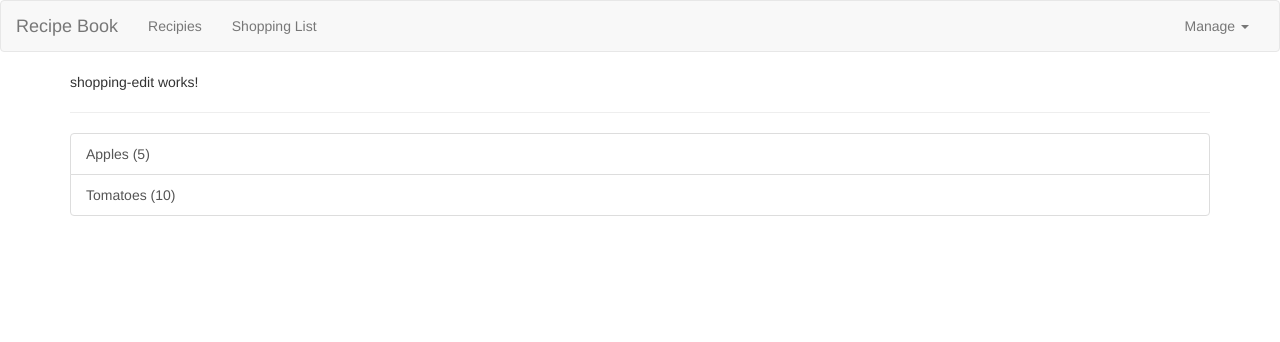
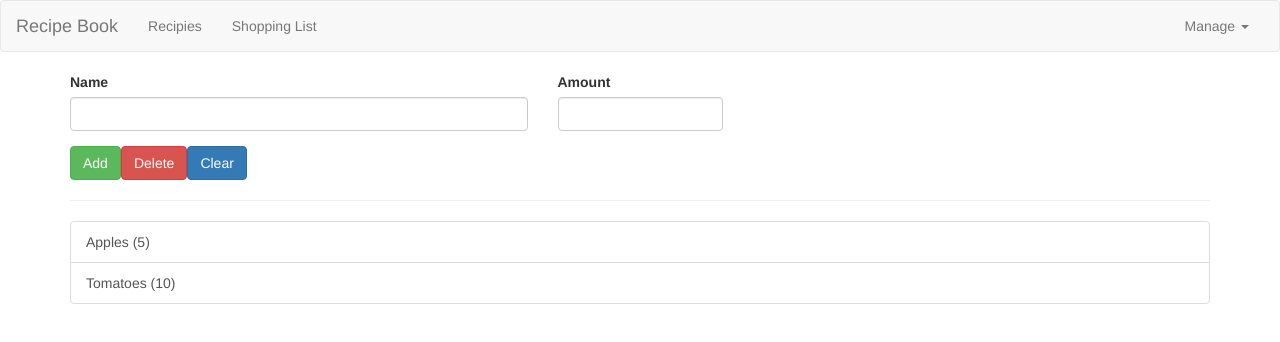
Before and after one commit to slanto/recipes, an Angular app: page / in a window 1280 px wide. Shown: the top 342 px of the page. Built offline with nearby package versions, Linux system fonts and the light colour scheme.

Commit message:
Adding ingredient implemented

```diff
--- a/src/app/shopping-list/shopping-edit/shopping-edit.component.html
+++ b/src/app/shopping-list/shopping-edit/shopping-edit.component.html
@@ -1,3 +1,31 @@
-<p>
-  shopping-edit works!
-</p>
+<div class="row">
+  <div class="col-xs-12">
+    <form>
+      <div class="row">
+        <div class="col-sm-5 form-group">
+          <label for="name">Name</label>
+          <input
+            type="text"
+            id="name"
+            class="form-control"
+            #nameInput>
+        </div>
+        <div class="col-sm-2 form-group">
+          <label for="amount">Amount</label>
+          <input
+            type="number"
+            id="amount"
+            class="form-control"
+            #amountInput>
+        </div>
+      </div>
+      <div class="row">
+        <div class="col-xs-12">
+          <button class="btn btn-success" type="submit" (click)="onAddItem()">Add</button>
+          <button class="btn btn-danger" type="button">Delete</button>
+          <button class="btn btn-primary" type="button">Clear</button>
+        </div>
+      </div>
+    </form>
+  </div>
+</div>
--- a/src/app/shopping-list/shopping-edit/shopping-edit.component.ts
+++ b/src/app/shopping-list/shopping-edit/shopping-edit.component.ts
@@ -1,4 +1,5 @@
-import { Component, OnInit } from '@angular/core';
+import { Component, OnInit, ElementRef, ViewChild,EventEmitter, Output } from '@angular/core';
+import { Ingredient } from '../../shared/ingredient.model';
 
 @Component({
   selector: 'app-shopping-edit',
@@ -6,10 +7,19 @@ import { Component, OnInit } from '@angular/core';
   styleUrls: ['./shopping-edit.component.css']
 })
 export class ShoppingEditComponent implements OnInit {
+  @ViewChild('nameInput') nameInputRef: ElementRef;
+  @ViewChild('amountInput') amountInputRef: ElementRef;
+
+  @Output() ingredientAdded = new EventEmitter<Ingredient>();
 
   constructor() { }
 
   ngOnInit() {
   }
 
+  onAddItem() {
+    const nameInput = this.nameInputRef.nativeElement.value;
+    const amountInput = this.amountInputRef.nativeElement.value;
+    this.ingredientAdded.emit(new Ingredient(nameInput, amountInput));
+  }
 }
--- a/src/app/shopping-list/shopping-list.component.html
+++ b/src/app/shopping-list/shopping-list.component.html
@@ -1,6 +1,6 @@
 <div class="row">
   <div class="col-xs-12">
-      <app-shopping-edit></app-shopping-edit>
+      <app-shopping-edit (ingredientAdded)="onIngredientAdded($event)"></app-shopping-edit>
       <hr/>
       <ul class="list-group">
         <a class="list-group-item" style="cursor: pointer;" *ngFor="let ingredient of ingredients">
--- a/src/app/shopping-list/shopping-list.component.ts
+++ b/src/app/shopping-list/shopping-list.component.ts
@@ -17,4 +17,7 @@ export class ShoppingListComponent implements OnInit {
   ngOnInit() {
   }
 
+  onIngredientAdded(ingredient: Ingredient) {
+    this.ingredients.push(ingredient);
+  }
 }
```
